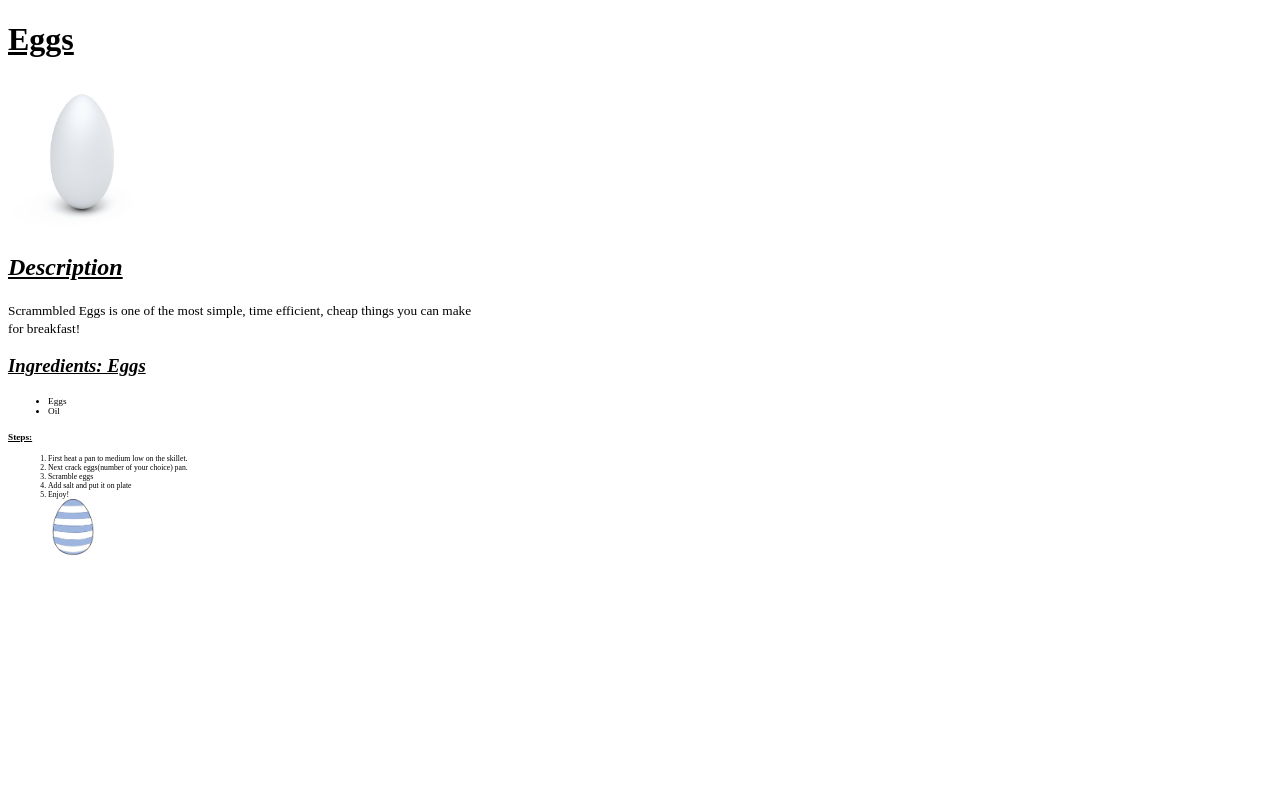
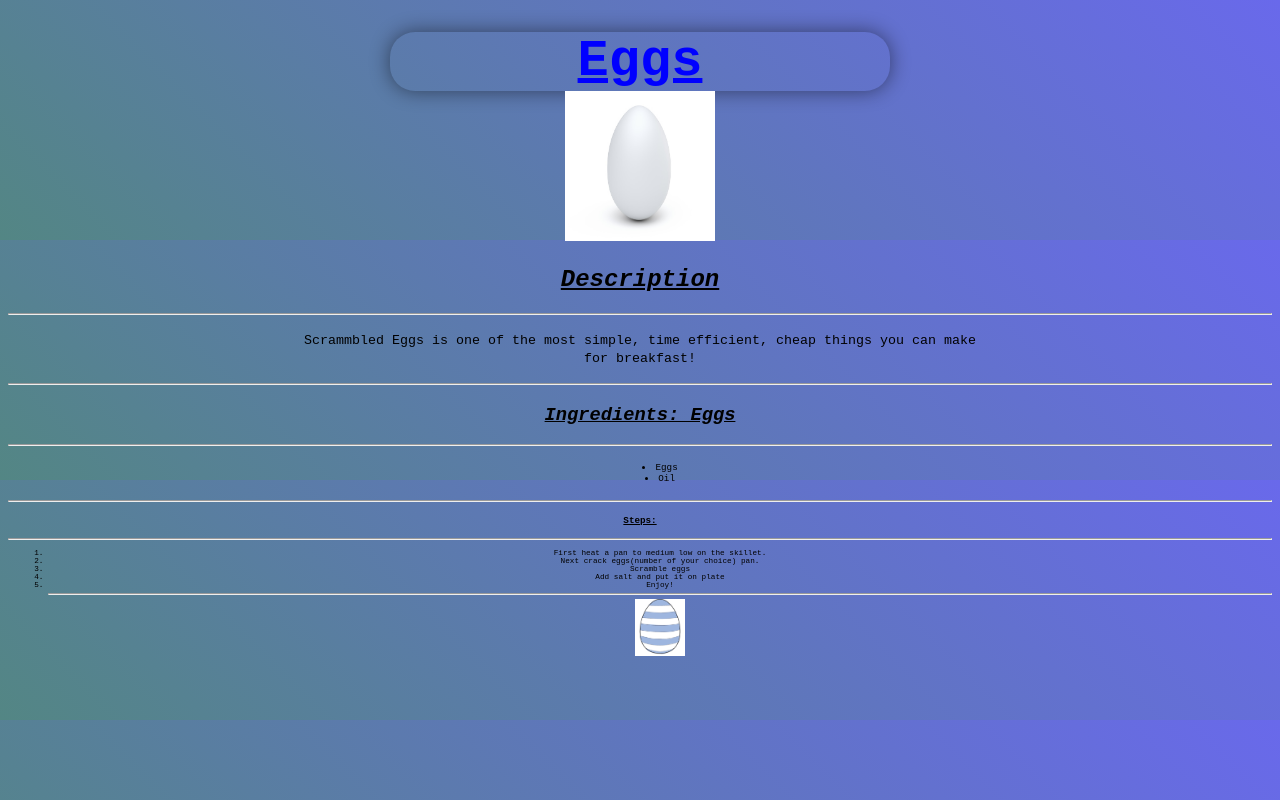
Before and after one commit to Babb2000/odin-recipes, a plain HTML site: page recipes/Eggs.html in a window 1280 px wide. Drawn offline with Linux system fonts and the light colour scheme.

Commit message:
Added CSS

```diff
--- a/recipes/Eggs.html
+++ b/recipes/Eggs.html
@@ -4,15 +4,22 @@
     <meta charset="UTF-8">
     <meta http-equiv="X-UA-Compatible" content="IE=edge">
     <meta name="viewport" content="width=device-width, initial-scale=1.0">
+    <link rel="stylesheet" href="style.css">
     <title>Eggs</title>
 </head>
 <body>
-    <h1><strong><u>Eggs</u></strong></h1>
-    <img src = "Egg.jpg" width = "150" height = "150" alt = "Picture of an Egg">
+  <div id = "contents">
+  <h1 id = "h1"><strong><u>Eggs</u></strong></h1>
+    <div><img src = "Egg.jpg" width = "150" height = "150" alt = "Picture of an Egg"></div>
     <h2><u><em>Description</em></u></h2>
-    <p> <small> Scrammbled Eggs is one of the most simple, time efficient, cheap things you can make<br>
+    <hr>
+      <p>
+      <small>Scrammbled Eggs is one of the most simple, time efficient, cheap things you can make<br>
                 for breakfast!</small>
-                <h3><em><u>Ingredients: Eggs</u></em></p></body></h3>
+      </p>
+      <hr>
+                <h3><em><u>Ingredients: Eggs</u></em></body></h3>
+        <hr>
                 <ul>
                         <small>
                         <small>
@@ -20,7 +27,9 @@
                         <li>Eggs</li>
                         <li> Oil</li>
                 </ul>
+              <hr>
                 <h4><strong><u>Steps:</u></strong></h4>
+      <hr>
                     <ol>
                       <small>
                         <li>First heat a pan to medium low on the skillet.</li>
@@ -28,8 +37,10 @@
                         <li>Scramble eggs</li>
                         <li>Add salt and put it on plate</li>
                         <li>Enjoy!</li>
-           <img src = "Eggs.gif" width = "50" length = "50" alt = "Moving burger">
+                        <hr>
+                        <div><img src = "Eggs.gif" width = "50" length = "50" alt = "Moving burger"></div>
                       </small>
                     </ol>
+                  </div>
 </body>
 </html>
--- /dev/null
+++ b/recipes/style.css
@@ -0,0 +1,45 @@
+
+ * {
+    font-family: 'Courier New', Courier, monospace;
+}
+
+ #h1{
+     display: block;
+     display: block;
+     margin:auto;
+     border-radius: 25px;
+     width: min(70%, 500px);
+     box-shadow: 0px 0px 20px rgba(0, 0, 0, 0.479);
+    color: Blue;
+    text-align: center;
+    font-size: 52px;
+}
+
+ul{
+    text-align: center;
+    list-style-position: inside;
+}
+
+#contents{
+    margin-top: 2em;
+    height: 200px;
+    border: 1px black;
+    text-align: left;
+    border-radius: 25px;
+}
+
+
+div, ul, h1, h2, h3, h4, p, ol, li{
+    text-align: center;
+}
+
+.center-text{
+    text-align: center;
+    font-size: 52px;
+
+}
+
+/* Website body color */
+body{
+    background: linear-gradient(45deg, rgb(83, 134, 132), rgb(105, 105, 235));
+}
```
Also changed, not shown: index.html (+4 -6 lines), recipes/Burger.html (+16 -7 lines), recipes/Taco.html (+11 -2 lines). Lines whose indentation alone changed are shown as unchanged.
